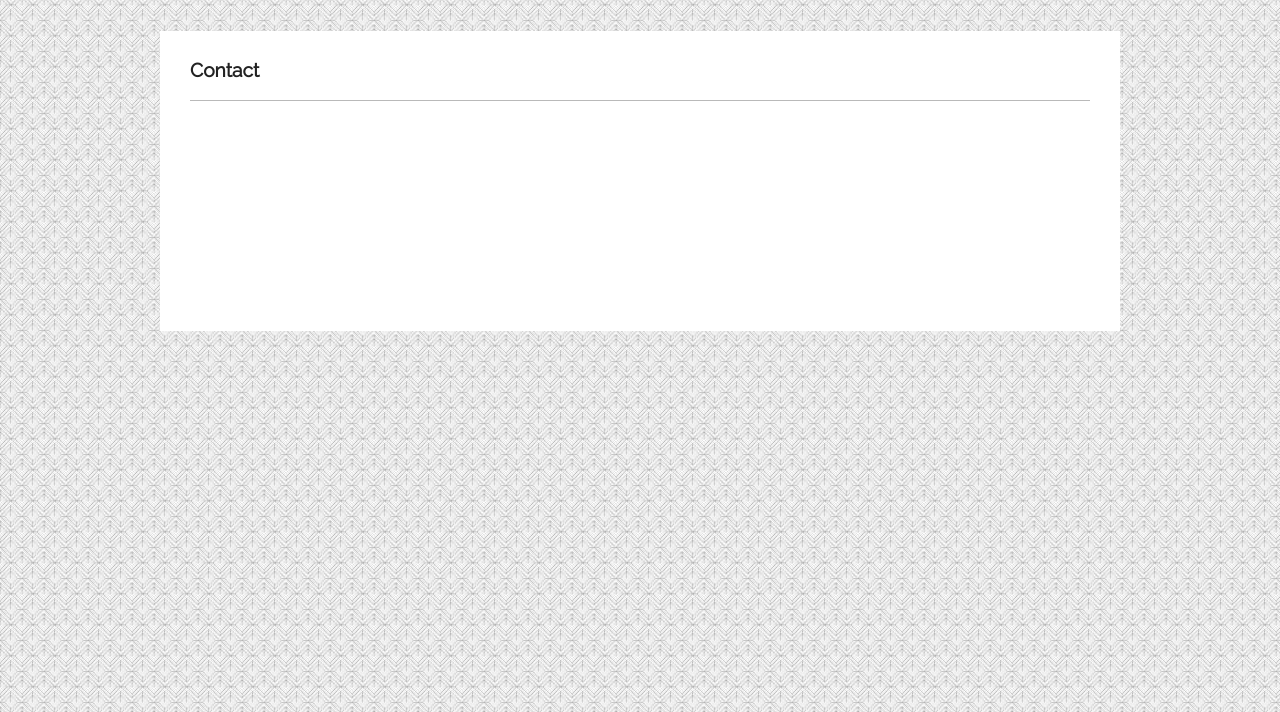
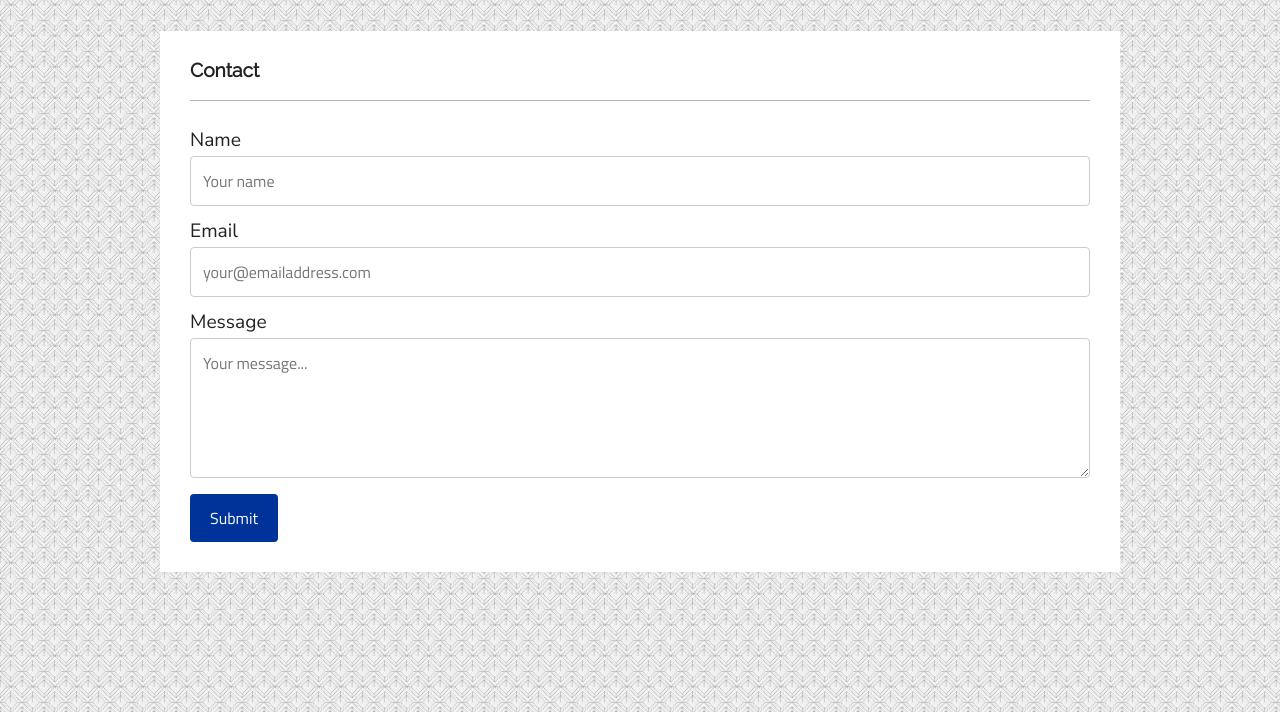
Before and after one commit to trustedtech/01-BasicPortfolio, a plain HTML site: page contact.html in a window 1280 px wide. Shown: the part 88-800 px from the top of the page. Drawn offline with Linux system fonts and the light colour scheme.

Commit message:
Completed Contact page

```diff
--- a/assets/css/style.css
+++ b/assets/css/style.css
@@ -66,7 +66,7 @@ p {
     content: " ";
     display: block;
     clear: both;
-  }
+}
 
 .page {
     width: 80%;
@@ -90,3 +90,40 @@ p {
     background-color: white;
     min-height: 300px;
 }
+
+label {
+    font-family: "Nunito Sans", sans-serif;
+    font-size: 1.2em;
+}
+
+input[type=text], textarea {
+    width: 100%;
+    padding: 12px;
+    border: 1px solid #ccc;
+    border-radius: 4px;
+    box-sizing: border-box;
+    margin-top: 6px;
+    margin-bottom: 16px;
+    resize: vertical;
+    font-family: "Titillium Web", sans-serif;
+    font-size: 1em;
+}
+
+textarea {
+    min-height: 140px;
+}
+
+input[type=submit] {
+    background-color: rgb(0,51,153);
+    color: white;
+    padding: 12px 20px;
+    border: none;
+    border-radius: 4px;
+    cursor: pointer;
+    font-family: "Titillium Web", sans-serif;
+    font-size: 1em;
+}
+
+input[type=submit]:hover {
+    background-color: cornflowerblue;
+}
--- a/contact.html
+++ b/contact.html
@@ -43,6 +43,19 @@
             <h1>Contact</h1>
             <hr>
 
+            <!--Contact form-->
+            <form action="">
+                <label for="name_field">Name</label>
+                <input id="name_field" type="text" name="sendername" placeholder="Your name">
+
+                <label for="email_field">Email</label>
+                <input id="email_field" type="text" name="senderemail" placeholder="your@emailaddress.com">
+
+                <label for="message_field">Message</label>
+                <textarea id="message_field" name="sendermessage" placeholder="Your message..."></textarea>
+                <input type="submit" value="Submit">
+            </form>
+
         </section>
 
     </div>
```
Also changed, not shown: index.html (+1 -1 lines).
